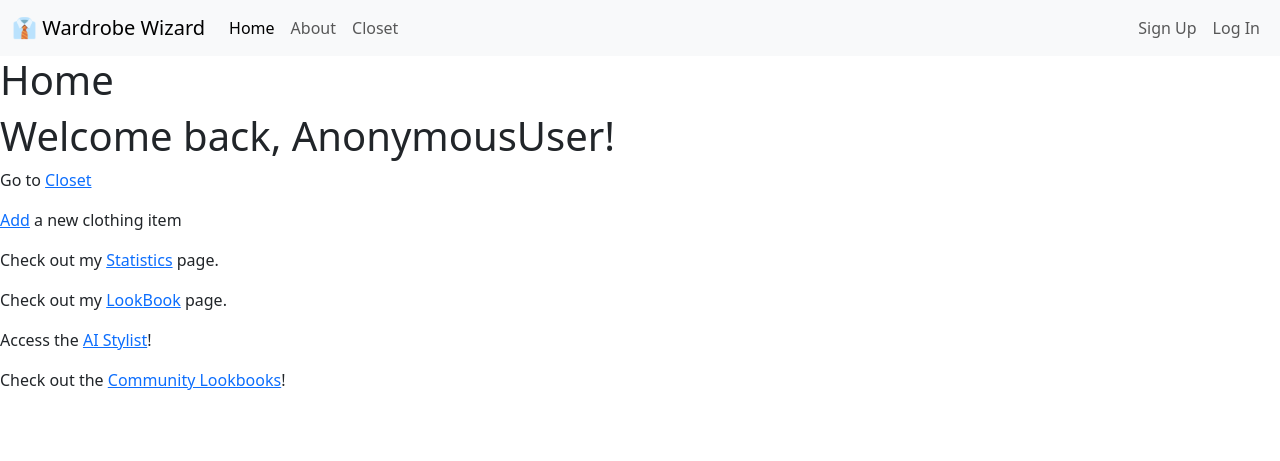
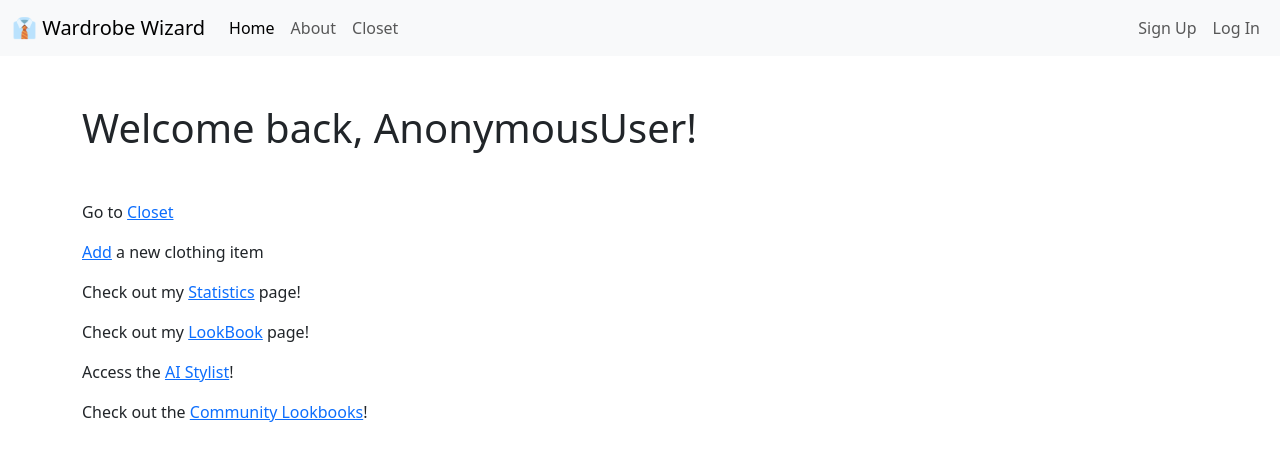
Before and after one commit to j-kennethh/wardrobe-wizard, a Django app: page / in a window 1280 px wide. Shown: the top 461 px of the page. Run offline with Django 5.2, Linux system fonts and the light colour scheme; parts of the project's set-up code (start-up, migrations or seed data) failed here and were passed over.

Commit message:
Update home page

```diff
--- a/templates/home.html
+++ b/templates/home.html
@@ -1,34 +1,17 @@
 {% extends 'layout.html' %}
 
 {% block title %}
-    Home
+    Wardrobe Wizard | Home
 {% endblock %}
 
 {% block content %}
-    <h1>Home</h1>
-    <h1>Welcome back, {{ user }}!</h1>
-    <p>Go to <a href="{% url 'posts:list' %}"> Closet</a></p>
-    <p><a href="{% url 'posts:new-post' %}">Add</a> a new clothing item</p>
-    <p>Check out my <a href="/about">Statistics</a> page.</p>
-    <p>Check out my <a href="/about">LookBook</a> page.</p>
-    <p>Access the <a href="/about">AI Stylist</a>!</p>
-    <p>Check out the <a href="/about">Community Lookbooks</a>!</p>
-
+    <div class="container-md">
+        <h1 class="mt-5 mb-5">Welcome back, {{ user }}!</h1>
+        <p class="mb-3">Go to <a href="{% url 'posts:list' %}"> Closet</a></p>
+        <p class="mb-3"><a href="{% url 'posts:new-post' %}">Add</a> a new clothing item</p>
+        <p class="mb-3">Check out my <a href="/about">Statistics</a> page!</p>
+        <p class="mb-3">Check out my <a href="/about">LookBook</a> page!</p>
+        <p class="mb-3">Access the <a href="/about">AI Stylist</a>!</p>
+        <p class="mb-3">Check out the <a href="/about">Community Lookbooks</a>!</p>
+    </div>
 {% endblock %}
-
-
-
-<!DOCTYPE html>
-{% load static %}
-<html lang="en">
-<head>
-    <meta charset="UTF-8">
-    <meta name="viewport" content="width=device-width, initial-scale=1.0">
-    <title>Home</title>
-    <link rel="stylesheet" href="{% static 'css/style.css' %}">
-</head>
-<body>
-    <h1>Home</h1>
-    <p>Check out my <a href="/about">About</a> page.</p>
-</body>
-</html>
```
Also changed, not shown: db.sqlite3.
